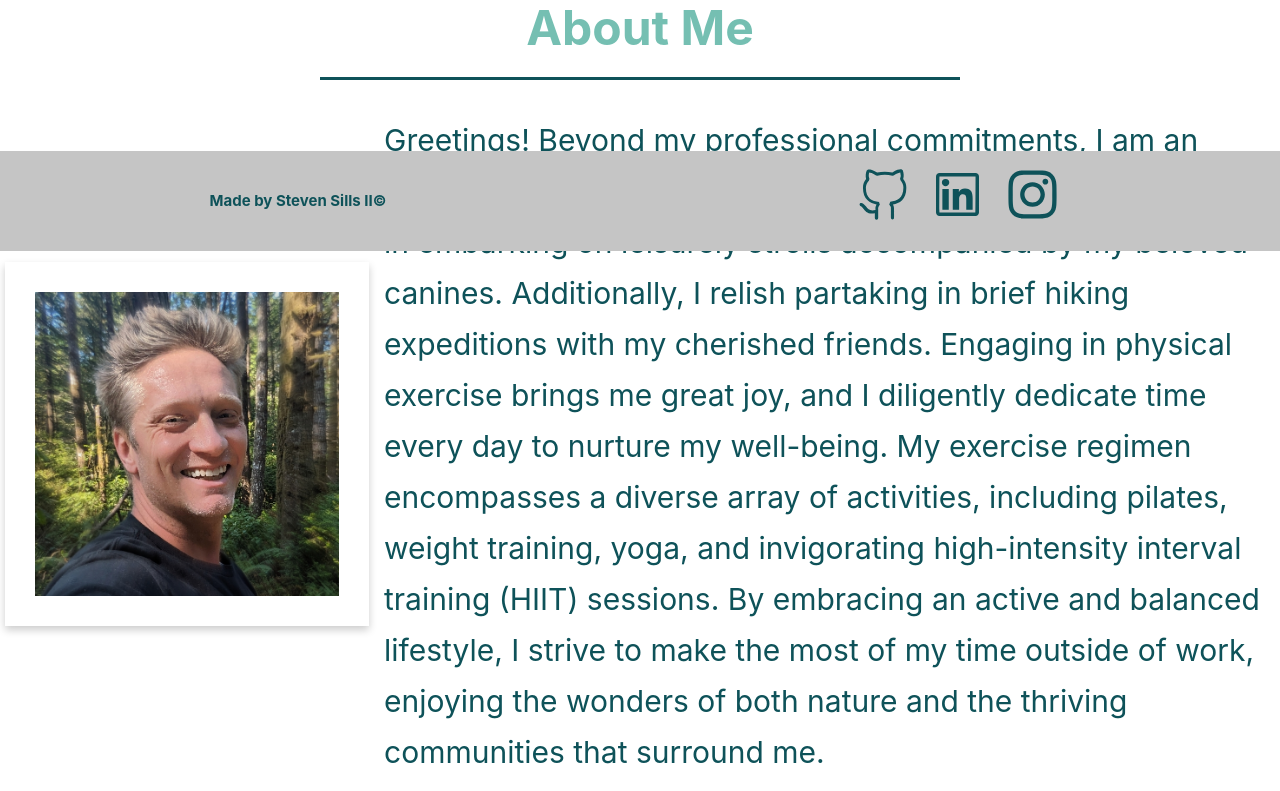
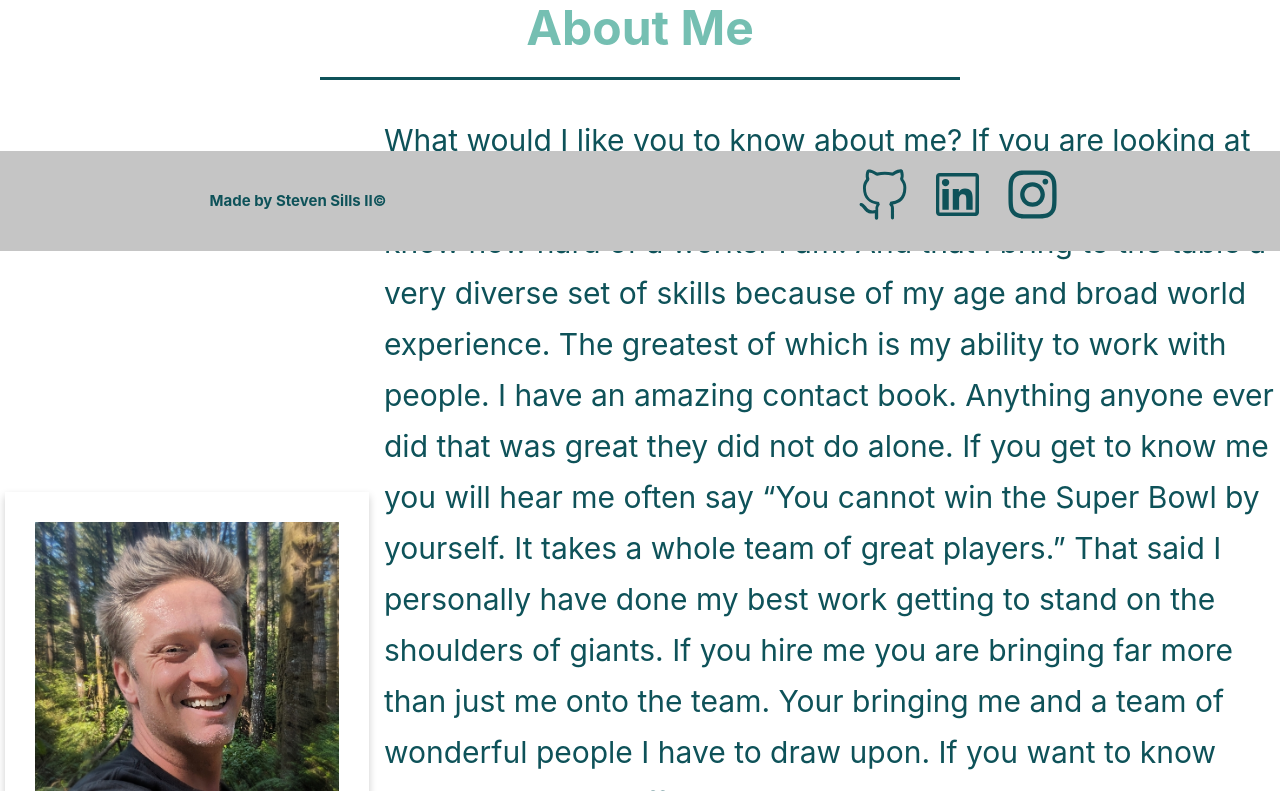
Before and after one commit to Apixa25/react-portfolio, a React (Vite) app: page / in a window 1280 px wide. Shown: the part 549-1340 px from the top of the page. Built offline with nearby package versions, Linux system fonts and the light colour scheme.

Commit message:
About me fixed up

```diff
--- a/src/components/About/About.jsx
+++ b/src/components/About/About.jsx
@@ -15,7 +15,12 @@ function About() {
 
           </div>
           <p>
-            Greetings! Beyond my professional commitments, I am an ardent advocate of an active lifestyle. I take immense pleasure in embarking on leisurely strolls accompanied by my beloved canines. Additionally, I relish partaking in brief hiking expeditions with my cherished friends. Engaging in physical exercise brings me great joy, and I diligently dedicate time every day to nurture my well-being. My exercise regimen encompasses a diverse array of activities, including pilates, weight training, yoga, and invigorating high-intensity interval training (HIIT) sessions. By embracing an active and balanced lifestyle, I strive to make the most of my time outside of work, enjoying the wonders of both nature and the thriving communities that surround me.
+          What would I like you to know about me?  If you are looking at this thinking you might want to hire me then I would like you to know how hard of a worker I am. And that I bring to the table a very diverse set of skills because of my age and broad world experience.  The greatest of which is my ability to work with people. I have an amazing contact book. Anything anyone ever did that was great they did not do alone. If you get to know me you will hear me often say “You cannot win the Super Bowl by yourself.  It takes a whole team of great players.” That said I personally have done my best work getting to stand on the shoulders of giants.  If you hire me you are bringing far more than just me onto the team. Your bringing me and a team of wonderful people I have to draw upon.
+
+If you want to know some personal stuff about me, well… I love nature. When I am not working I am hiking and biking.  I am an explorer at heart.  I very rarely take the same trail twice. Even on the old tried and true path Ill go off trail and look for areas Ive never seen before.  Theres nothing better for clearing the mind to formulate new ideas than heading out in nature.  I have been blessed to get to live in some incredibly beautiful places!
+
+I love friendship! So if for no other reason than to make a new friend please feel free to contact me!
+
 
           </p>
 
```
